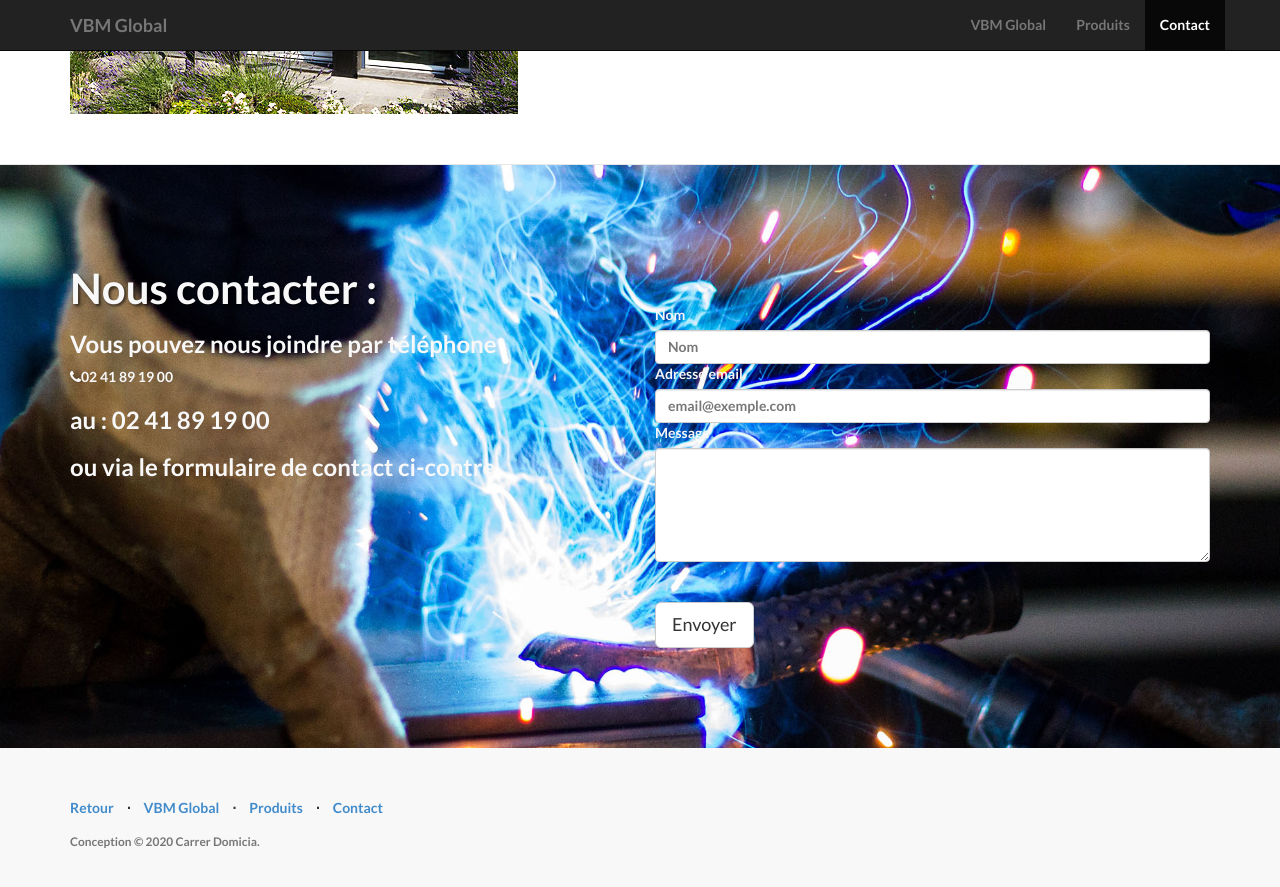
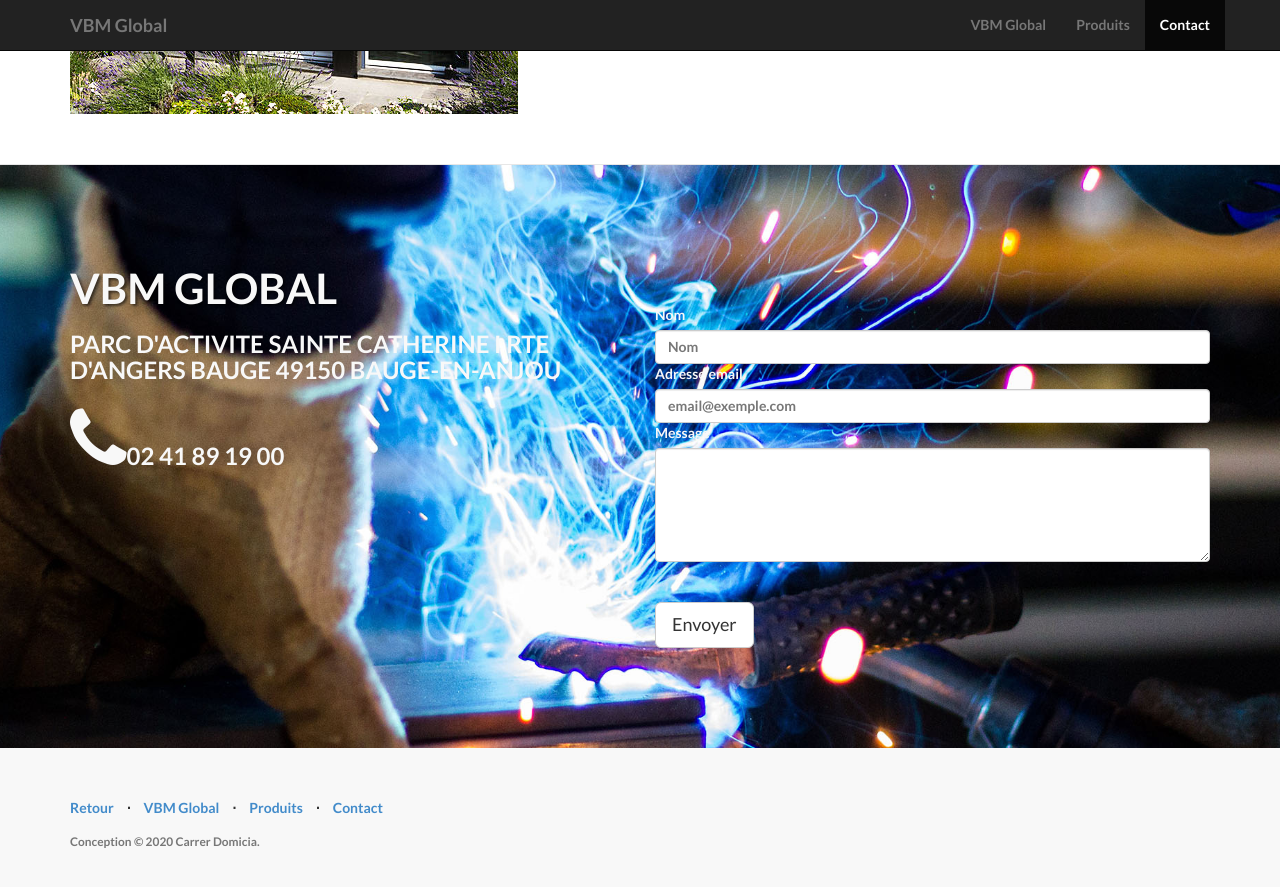
Before and after one commit to juanitito/vbm-landing, a Jekyll site: the page built from index.html, in a window 1280 px wide and 900 px high, scrolled down 2704 px. Shown: the top 887 px of the window. Built offline with Jekyll 4.4.1, drawn with Linux system fonts in a browser that asks for light colours; nearby versions of some CDN libraries; library files that are not in the unit come from our copies.

Commit message:
Update contact.html

```diff
--- a/_includes/contact.html
+++ b/_includes/contact.html
@@ -3,11 +3,11 @@
 		<div class="container">
 			<div class="row">
 				<div class="col-lg-6">
-					<h2>Nous contacter :</h2>
-					<h3>Vous pouvez nous joindre par téléphone</h3>
-					<i class="fa fa-phone" aria-hidden="true"></i>02 41 89 19 00
-					<h3>au : 02 41 89 19 00</h3>
-					<h3>ou via le formulaire de contact ci-contre</h3>
+					<h2>VBM GLOBAL</h2>
+					<h3>PARC D'ACTIVITE SAINTE CATHERINE I
+							RTE D'ANGERS BAUGE
+							49150 BAUGE-EN-ANJOU</h3>
+					<h3><i class="fa fa-phone fa-3x" aria-hidden="true"></i>02 41 89 19 00</h3>
 				</div>
 				<br>
 				</br>
```
